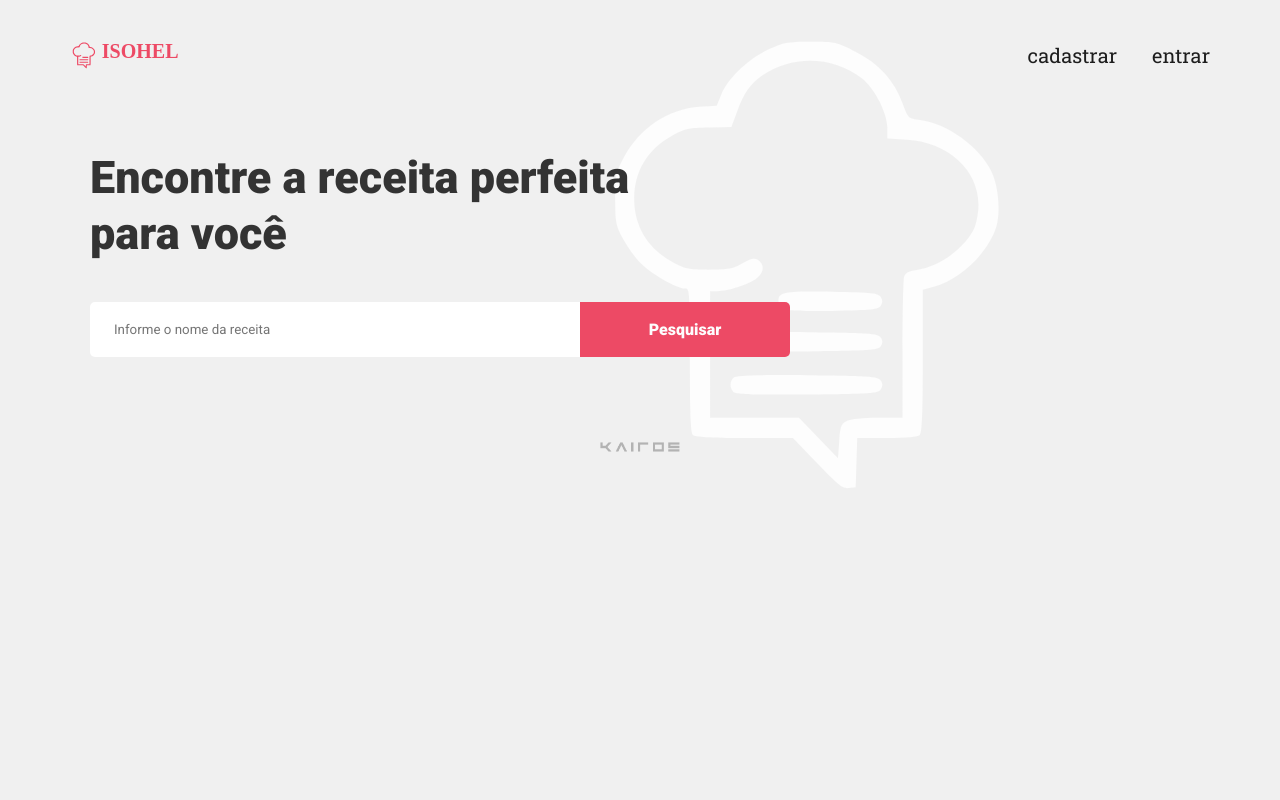
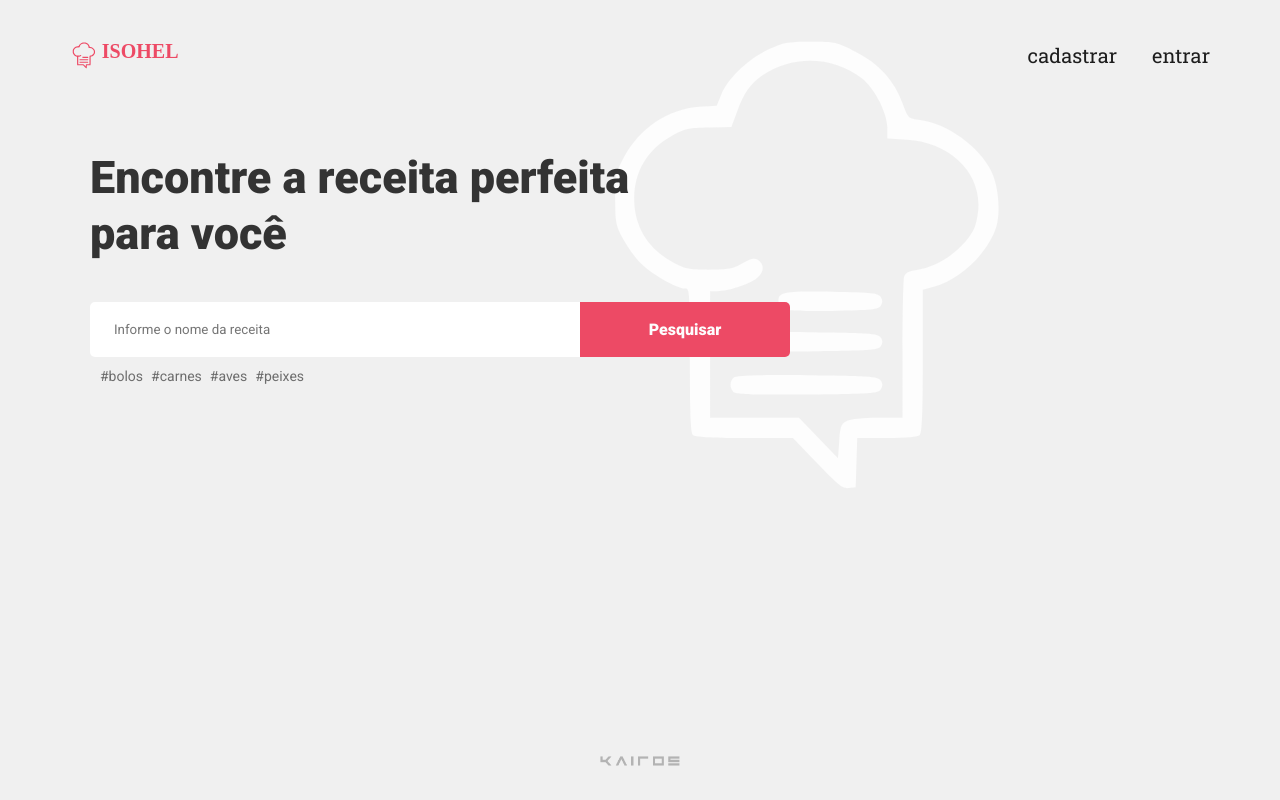
Before and after one commit to gus-cruz/isohel, a React (Create React App) app in the folder frontend/: page / in a window 1280 px wide. Built offline with nearby package versions, Linux system fonts and the light colour scheme; a web font is replaced by a local one.

Commit message:
Dashboard layout progress (80%)

```diff
--- a/frontend/src/pages/Dashboard/index.tsx
+++ b/frontend/src/pages/Dashboard/index.tsx
@@ -1,4 +1,5 @@
 import React, { FormEvent, useState } from 'react';
+import { Link } from 'react-router-dom';
 import { FiChevronRight } from 'react-icons/fi';
 import { FaHeart, FaStopwatch } from 'react-icons/fa';
 import { GiHotMeal } from 'react-icons/gi'
@@ -56,8 +57,8 @@ const Dashboard: React.FC = () => {
                 </LogoMenu>
 
                 <Sign>
-                    <a href="#">cadastrar</a>
-                    <a href="#">entrar</a>
+                    <Link to="/signup">cadastrar</Link>
+                    <Link to="/signin">entrar</Link>
                 </Sign>
             </Header>
 
@@ -75,6 +76,22 @@ const Dashboard: React.FC = () => {
                             placeholder="Informe o nome da receita"
                         />
                         <button type="submit">Pesquisar</button>
+                    </div>
+                    <div>
+                        <ul>
+                            <li><input type="checkbox" id="cake" value="Rainbow Dash" />
+                                <label htmlFor="cake">#bolos</label>
+                            </li>
+                            <li><input type="checkbox" id="meat" value="Rainbow Dash" />
+                                <label htmlFor="meat">#carnes</label>
+                            </li>
+                            <li><input type="checkbox" id="bird" value="Rainbow Dash" />
+                                <label htmlFor="bird">#aves</label>
+                            </li>
+                            <li><input type="checkbox" id="fish" value="Rainbow Dash" />
+                                <label htmlFor="fish">#peixes</label>
+                            </li>
+                        </ul>
                     </div>
                 </Form>
 
--- a/frontend/src/pages/Dashboard/styles.ts
+++ b/frontend/src/pages/Dashboard/styles.ts
@@ -63,12 +63,57 @@ export const Form = styled.form`
         color: #333333;
         max-width: 600px;
         line-height: 56px;
+        margin-bottom: 40px;
+    }
+
+    ul {
+        margin-left: 10px;
+        margin-top: 8px;
+        list-style: none;
+
+        li {
+            display: inline;
+            margin-right: 8px;
+
+            input{
+                position: absolute;
+                left: -100vw;
+            }
+
+            input[type="checkbox"]:checked + label::before {
+                transform: rotate(-360deg);
+                transition: transform .3s ease-in-out;
+            }
+
+            input[type="checkbox"]:checked + label {
+                color: #f0323f;
+                transition: all .2s;
+            }
+
+            label {
+                color: #6D6D6D;
+                font-size: 14px;
+                display: inline-block;
+                cursor: pointer;
+                white-space: nowrap;
+                margin: 3px 0px;
+                -webkit-touch-callout: none;
+                -webkit-user-select: none;
+                -moz-user-select: none;
+                -ms-user-select: none;
+                user-select: none;
+                -webkit-tap-highlight-color: transparent;
+
+                &:hover {
+                    color: #222222;
+                }
+            }
+        }
     }
 
     div {
         max-width: 700px;
         display: flex;
-        margin-top: 40px;
 
         input {
             flex: 1;
@@ -110,6 +155,8 @@ export const Highlight = styled.div`
 
 export const Recipes = styled.div`
     margin-top: 80px;
+    display: flex;
+    flex-wrap: wrap;
 
     & > div {
         display: flex;
@@ -118,13 +165,17 @@ export const Recipes = styled.div`
     }
 
     a {
+        &:nth-child(2n) {
+            margin-left: 20px;
+        }
+
         background: #fdfdfd;
         border-radius: 5px;
         padding: 24px;
         display: block;
         display: flex;
         flex: 0 49%;
-        width: 100%;
+        width: 50%;
         align-items: center;
         transition: transform 0.2s;
         margin: 10px 0;
@@ -200,6 +251,11 @@ export const Footer = styled.footer`
     display: flex;
     justify-content: center;
     margin-top: 60px;
+    position: fixed;
+    left: 0;
+    bottom: 0;
+    width: 100%;
+    text-align: center;
 
     img {
         width: 80px;
--- /dev/null
+++ b/frontend/src/pages/SignIn/index.tsx
@@ -0,0 +1,9 @@
+import React from 'react';
+
+const SignIn: React.FC = () => {
+    return (
+        <h1>SignIn</h1>
+    )
+}
+
+export default SignIn;
--- a/frontend/src/routes/index.tsx
+++ b/frontend/src/routes/index.tsx
@@ -2,10 +2,12 @@ import React from 'react';
 import { Switch, Route } from 'react-router-dom';
 
 import Dashboard from '../pages/Dashboard';
+import SignIn from '../pages/SignIn';
 
 const Routes: React.FC = () => (
     <Switch>
-        <Route path="/" component={Dashboard} />
+        <Route path="/" exact component={Dashboard} />
+        <Route path="/signin" component={SignIn}/>
     </Switch>
 );
 
```
